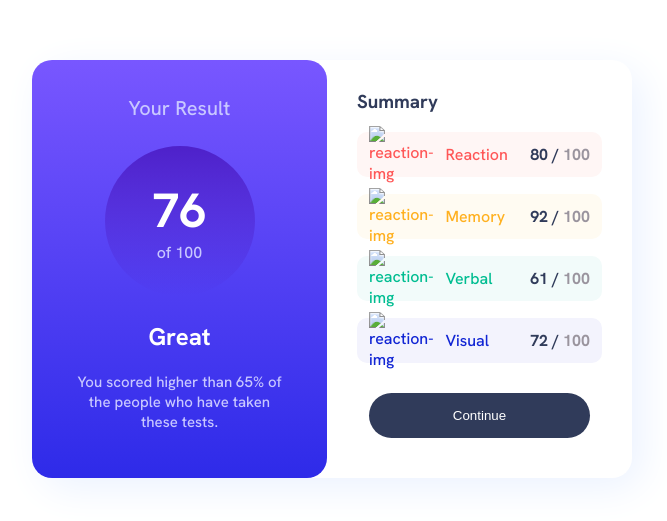
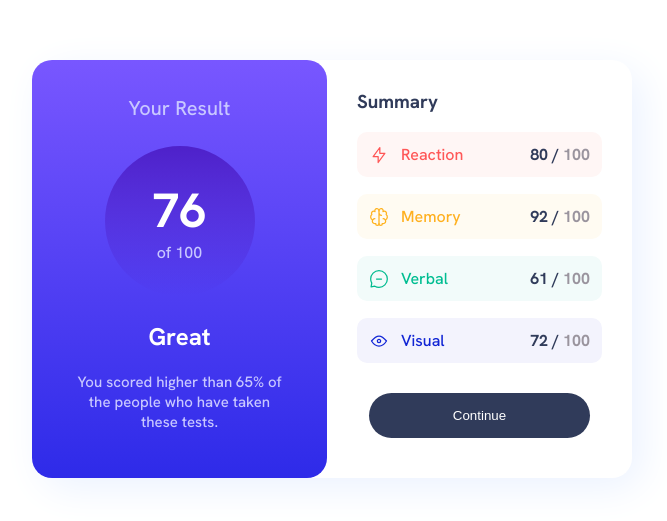
Before and after one commit to JohanParrado/results-summary-component, a plain HTML site: page index.html in a window 1280 px wide. Shown: the part 139-660 px from the top of the page, without its empty margins (308-975 px from the left). Drawn offline with Linux system fonts and the light colour scheme; the site is published under a folder, as on GitHub Pages, so addresses that start at the root find nothing.

Commit message:
Update index.html

```diff
--- a/index.html
+++ b/index.html
@@ -37,25 +37,25 @@
    <h3>Summary</h3>
 
     <div id="reaction">
-      <img class="logo" src="/assets/images/icon-reaction.svg" alt="reaction-img">
+      <img class="logo" src="assets/images/icon-reaction.svg" alt="reaction-img">
       <span>Reaction</span>
       <span class="score">80 / <span class="total">100</span></span>
     </div>
 
     <div id="memory">
-      <img class="logo" src="/assets/images/icon-memory.svg" alt="reaction-img">
+      <img class="logo" src="assets/images/icon-memory.svg" alt="reaction-img">
       <span>Memory</span>
       <span class="score">92 / <span class="total">100</span></span>
     </div>
 
     <div id="verbal">
-      <img class="logo" src="/assets/images/icon-verbal.svg" alt="reaction-img">
+      <img class="logo" src="assets/images/icon-verbal.svg" alt="reaction-img">
       <span>Verbal</span>
       <span class="score">61 / <span class="total">100</span></span>
     </div>
 
     <div id="visual">
-      <img class="logo" src="/assets/images/icon-visual.svg" alt="reaction-img">
+      <img class="logo" src="assets/images/icon-visual.svg" alt="reaction-img">
       <span>Visual</span>
       <span class="score">72 / <span class="total">100</span></span>
       </div>
```
